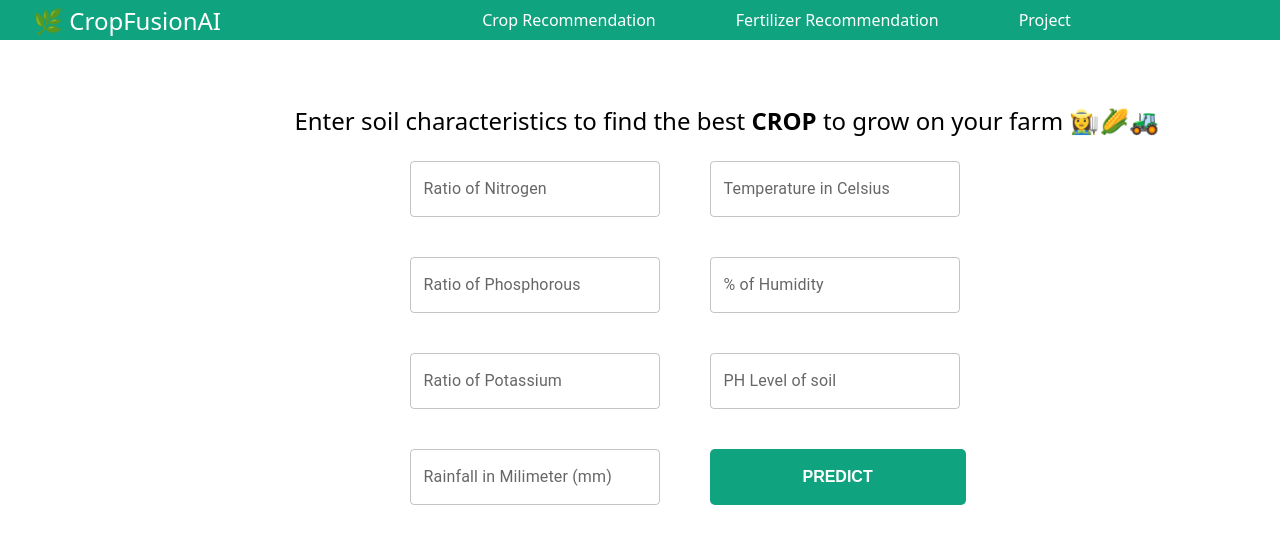
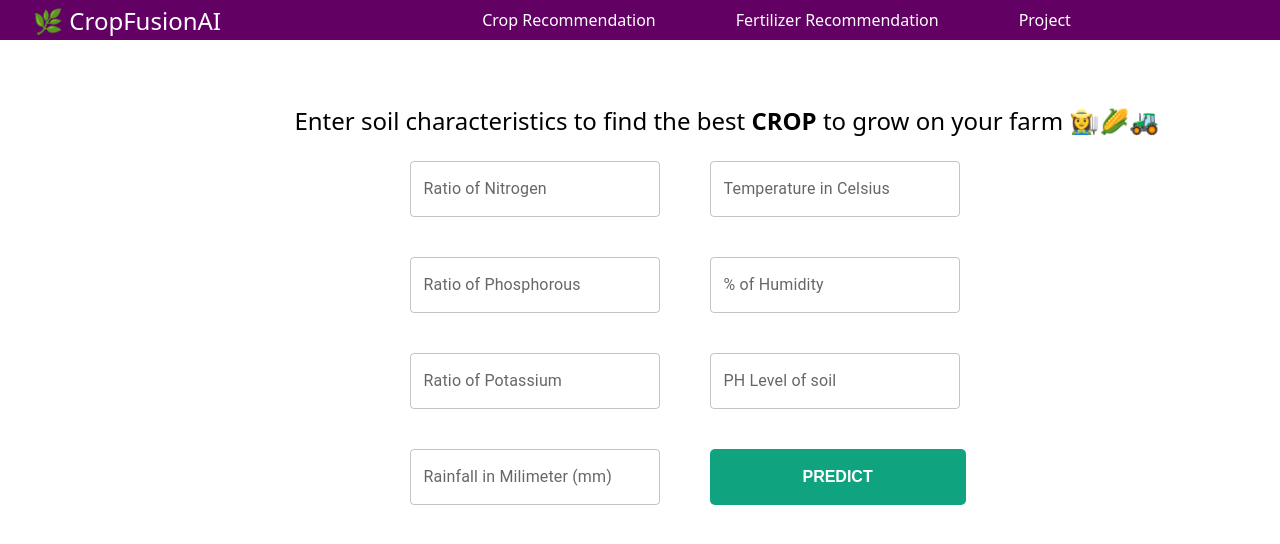
Before and after one commit to deepeshdm/CropFusionAI, a React (Create React App) app: page /crop in a window 1280 px wide. Shown: the top 544 px of the page. Built offline with nearby package versions, Linux system fonts and the light colour scheme.

Commit message:
Update Header.css

```diff
--- a/src/components/header/Header.css
+++ b/src/components/header/Header.css
@@ -2,7 +2,7 @@
   display: flex;
   justify-content: flex-end; /* shift the links to the right */
   align-items: center;
-  background-color: #10a37f;
+  background-color: rgb(99, 0, 99);
   padding: 0.07rem; /* width of the header */
 }
 
```
